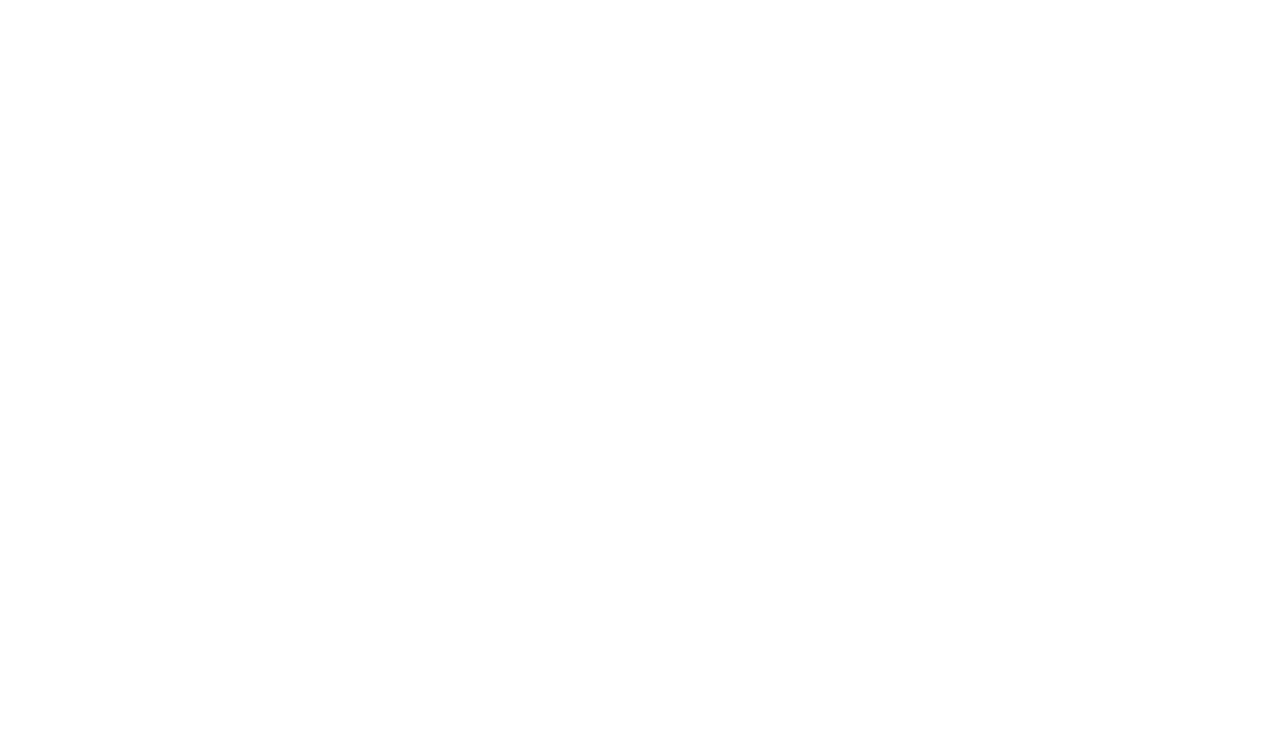
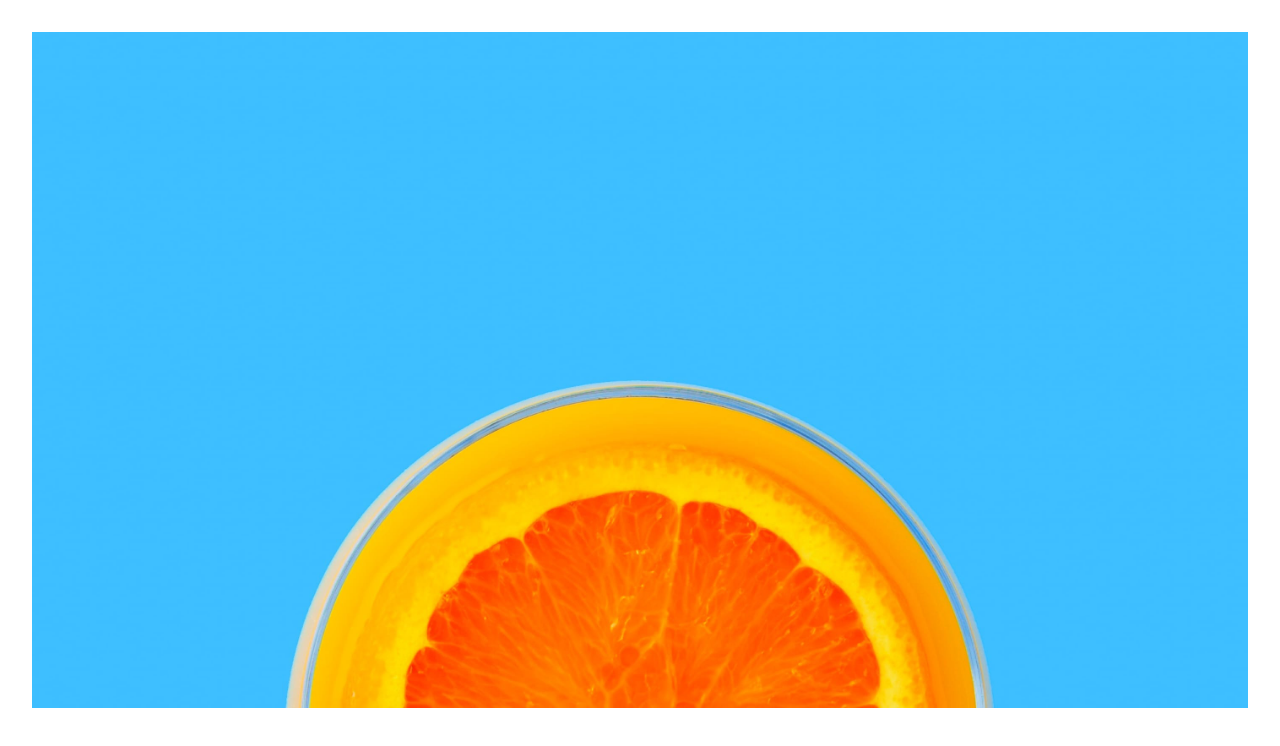
Before and after one commit to JakubM-I/agency-landing-page, a React (Vite) app: page / in a window 1280 px wide. Shown: the top 746 px of the page. Built offline with nearby package versions, Linux system fonts and the light colour scheme.

Commit message:
Add header component

```diff
--- a/src/App.tsx
+++ b/src/App.tsx
@@ -1,11 +1,12 @@
 import './App.css'
+import Header from './components/Header'
 
 function App() {
 
   return (
-    <>
-
-    </>
+    <div className='w-[min(1440px, 100%)] mx-auto'>
+      <Header />
+    </div>
   )
 }
 
--- /dev/null
+++ b/src/components/Header/index.tsx
@@ -0,0 +1,17 @@
+import headerDesktopBg from "../../assets/desktop/image-header.jpg";
+import headerMobileBg from "../../assets/mobile/image-header.jpg"
+
+const Header: React.FC = () => {
+    return (
+        <header>
+            <picture>
+                <source srcSet={headerDesktopBg} type="image/jpg" media="(min-width: 750px)" />
+                <source srcSet={headerMobileBg} type="image/jpg" media="(max-width: 749px)" />
+                <img src={headerDesktopBg} alt="header background" />
+            </picture>
+        </header>
+    )
+
+}
+
+export default Header;
```
